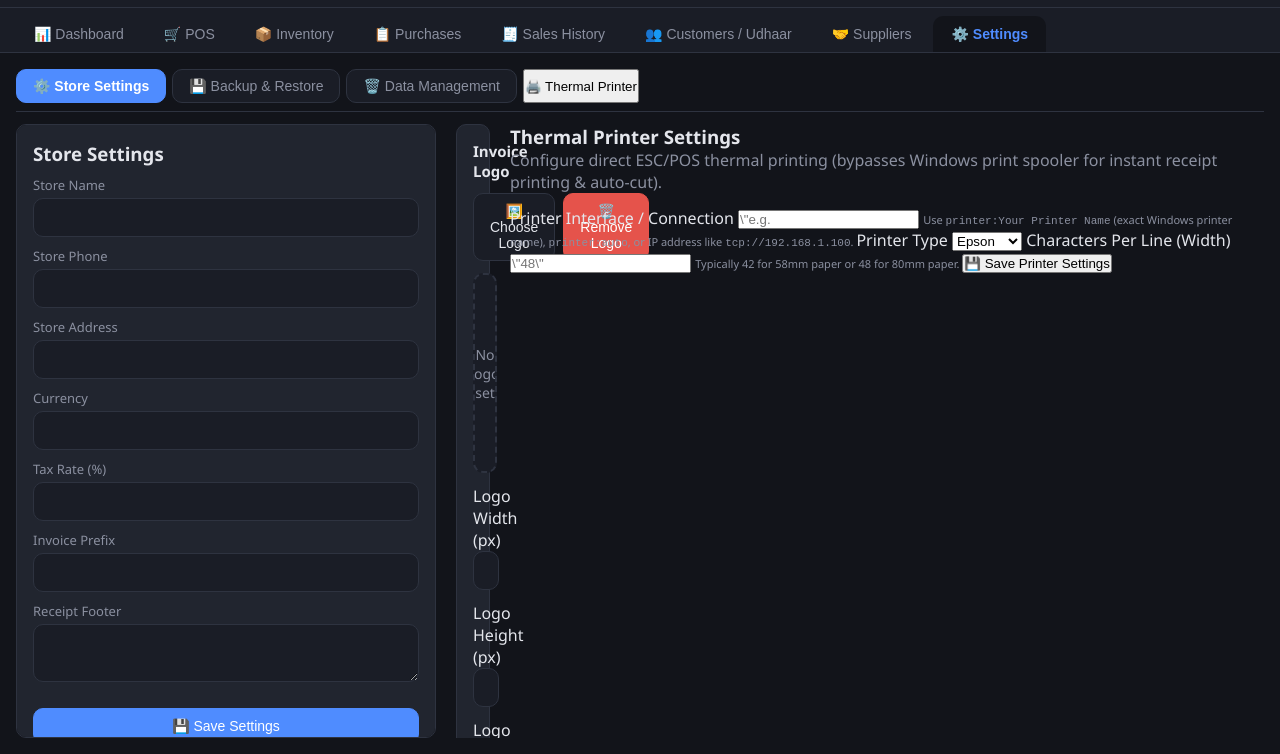
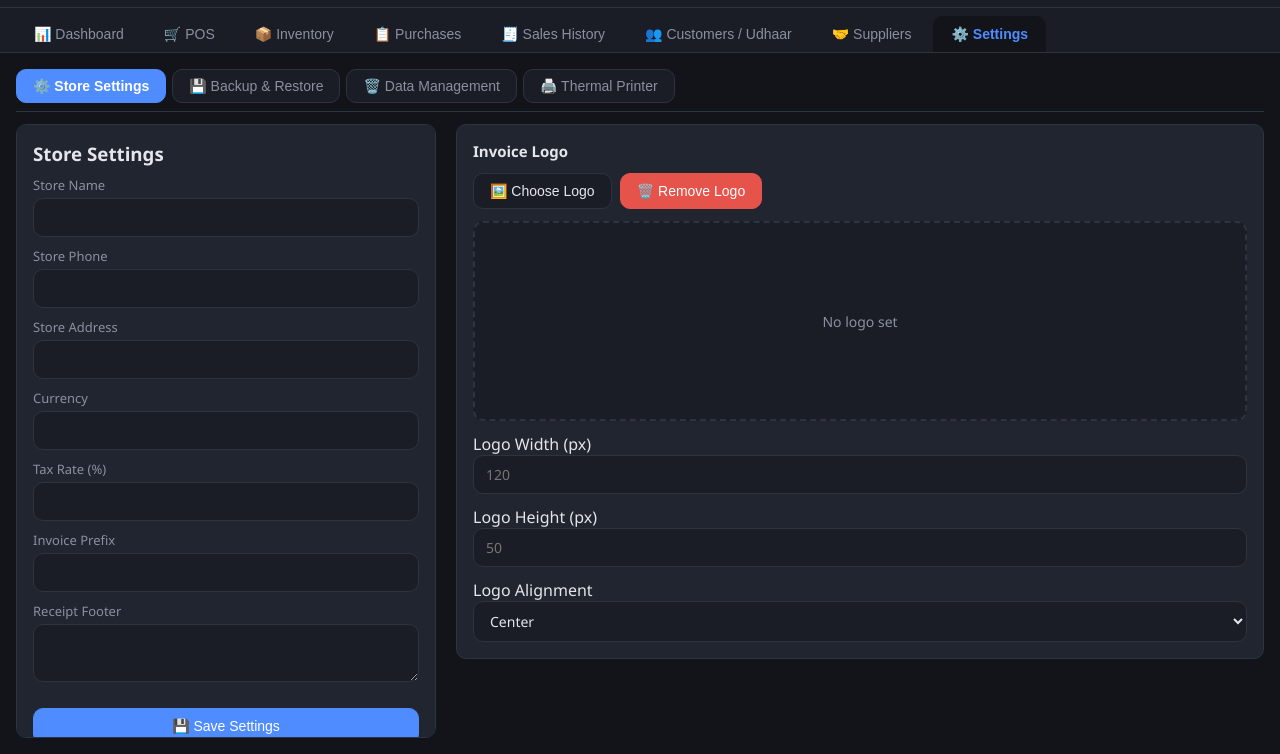
Before and after one commit to Muhammad-Basit2/Nova-POS, an Electron app: page src/renderer/index.html in a window 1280 px wide. Both pictures are taken after a click on the button "⚙️ Settings". Shown: the part 46-800 px from the top of the page. Drawn offline with Linux system fonts and the light colour scheme; no server answers; a web font is replaced by a local one.

Commit message:
fix printer bypass

```diff
--- a/src/renderer/index.html
+++ b/src/renderer/index.html
@@ -273,7 +273,7 @@
           <button class="settings-tab active" data-settings-tab="general">⚙️ Store Settings</button>
           <button class="settings-tab" data-settings-tab="backup">💾 Backup & Restore</button>
           <button class="settings-tab" data-settings-tab="data">🗑️ Data Management</button>
-          <button class=\"settings-tab\" data-settings-tab=\"printer\">🖨️ Thermal Printer</button>
+          <button class="settings-tab" data-settings-tab="printer">🖨️ Thermal Printer</button>
         </div>
         <div class="settings-panels">
           <div class="settings-panel active" id="settings-panel-general">
@@ -306,37 +306,37 @@
                 <option value="right">Right</option>
               </select></label>
             </div>
-          <div class=\"settings-panel hidden\" id=\"settings-panel-printer\">
-            <div class=\"settings-form card\">
+          </div>
+          <div class="settings-panel hidden" id="settings-panel-printer">
+            <div class="settings-form card">
               <h3>Thermal Printer Settings</h3>
-              <p style=\"font-size:13px;color:var(--text-dim);margin-bottom:14px;\">
+              <p style="font-size:13px;color:var(--text-dim);margin-bottom:14px;">
                 Configure direct ESC/POS thermal printing (bypasses Windows print spooler for instant receipt printing & auto-cut).
               </p>
               <label>Printer Interface / Connection
-                <input class=\"input\" data-setting=\"printer_interface\" placeholder=\"e.g. printer:EPSON TM-T88V, tcp://192.168.1.100, or printer:auto\" />
-                <span style=\"display:block;font-size:11px;color:var(--text-dim);margin-top:2px;\">
+                <input class="input" data-setting="printer_interface" placeholder="e.g. printer:EPSON TM-T88V, tcp://192.168.1.100, or printer:auto" />
+                <span style="display:block;font-size:11px;color:var(--text-dim);margin-top:2px;">
                   Use <code>printer:Your Printer Name</code> (exact Windows printer name), <code>printer:auto</code>, or IP address like <code>tcp://192.168.1.100</code>.
                 </span>
               </label>
               <label>Printer Type
-                <select class=\"input\" data-setting=\"printer_type\">
-                  <option value=\"epson\">Epson</option>
-                  <option value=\"star\">Star</option>
-                  <option value=\"tanca\">Tanca</option>
-                  <option value=\"daruma\">Daruma</option>
-                  <option value=\"brother\">Brother</option>
-                  <option value=\"custom\">Custom</option>
+                <select class="input" data-setting="printer_type">
+                  <option value="epson">Epson</option>
+                  <option value="star">Star</option>
+                  <option value="tanca">Tanca</option>
+                  <option value="daruma">Daruma</option>
+                  <option value="brother">Brother</option>
+                  <option value="custom">Custom</option>
                 </select>
               </label>
               <label>Characters Per Line (Width)
-                <input class=\"input\" type=\"number\" data-setting=\"thermal_width\" placeholder=\"48\" />
-                <span style=\"display:block;font-size:11px;color:var(--text-dim);margin-top:2px;\">
+                <input class="input" type="number" data-setting="thermal_width" placeholder="48" />
+                <span style="display:block;font-size:11px;color:var(--text-dim);margin-top:2px;">
                   Typically 42 for 58mm paper or 48 for 80mm paper.
                 </span>
               </label>
-              <button id=\"savePrinterSettingsBtn\" class=\"btn primary block\" style=\"margin-top:16px;\">💾 Save Printer Settings</button>
+              <button id="savePrinterSettingsBtn" class="btn primary block" style="margin-top:16px;">💾 Save Printer Settings</button>
             </div>
-          </div>
           </div>
           <div class="settings-panel hidden" id="settings-panel-backup">
             <div class="backup-actions card">
--- a/src/renderer/js/app.js
+++ b/src/renderer/js/app.js
@@ -257,6 +257,8 @@ async function boot() {
   initShortcuts();
 
   $('#saveSettingsBtn').addEventListener('click', saveSettings);
+  const savePrinterBtn = $('#savePrinterSettingsBtn');
+  if (savePrinterBtn) savePrinterBtn.addEventListener('click', saveSettings);
   const pickLogoBtn = $('#chooseLogoBtn');
   if (pickLogoBtn) pickLogoBtn.addEventListener('click', pickLogo);
   const removeLogoBtn = $('#removeLogoBtn');
```
